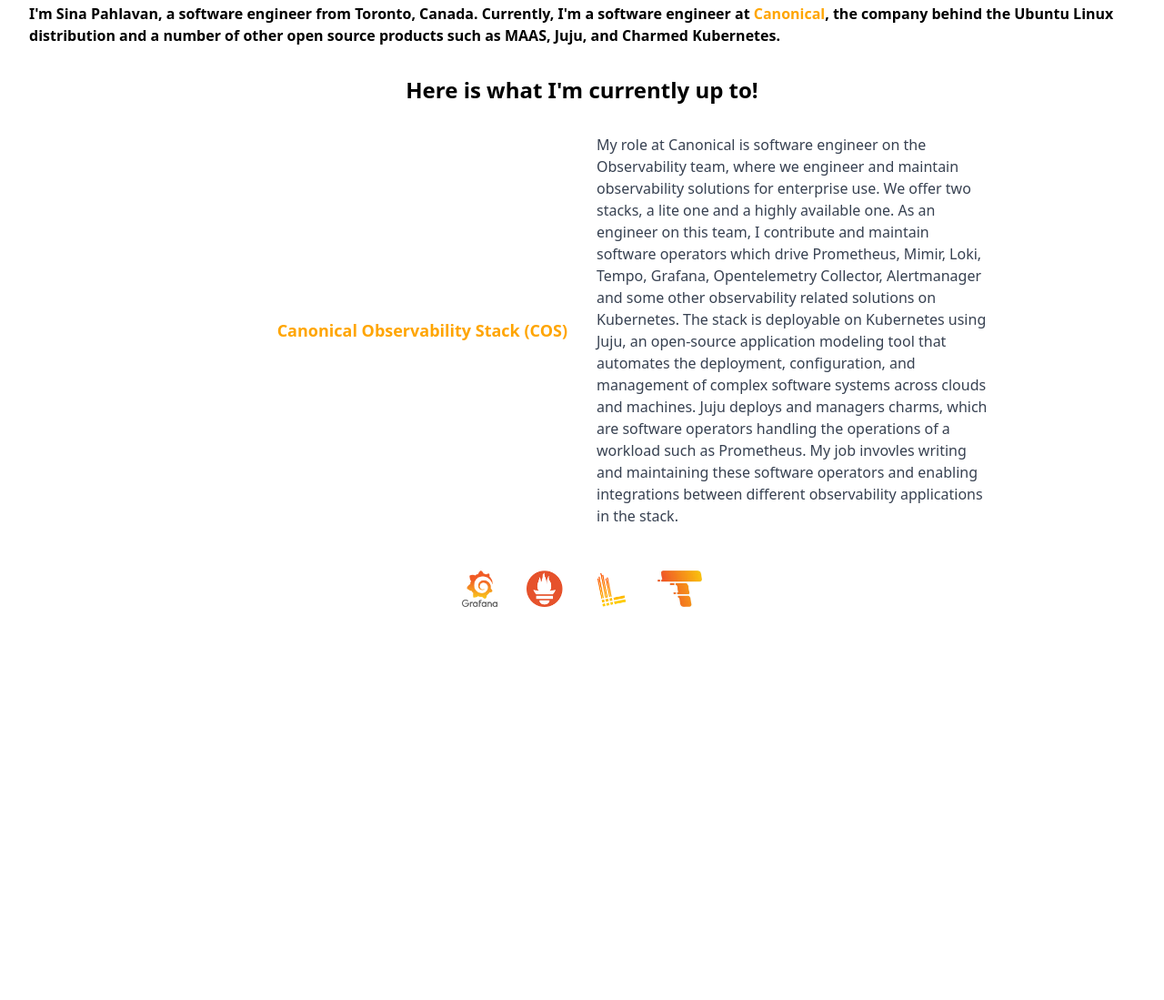
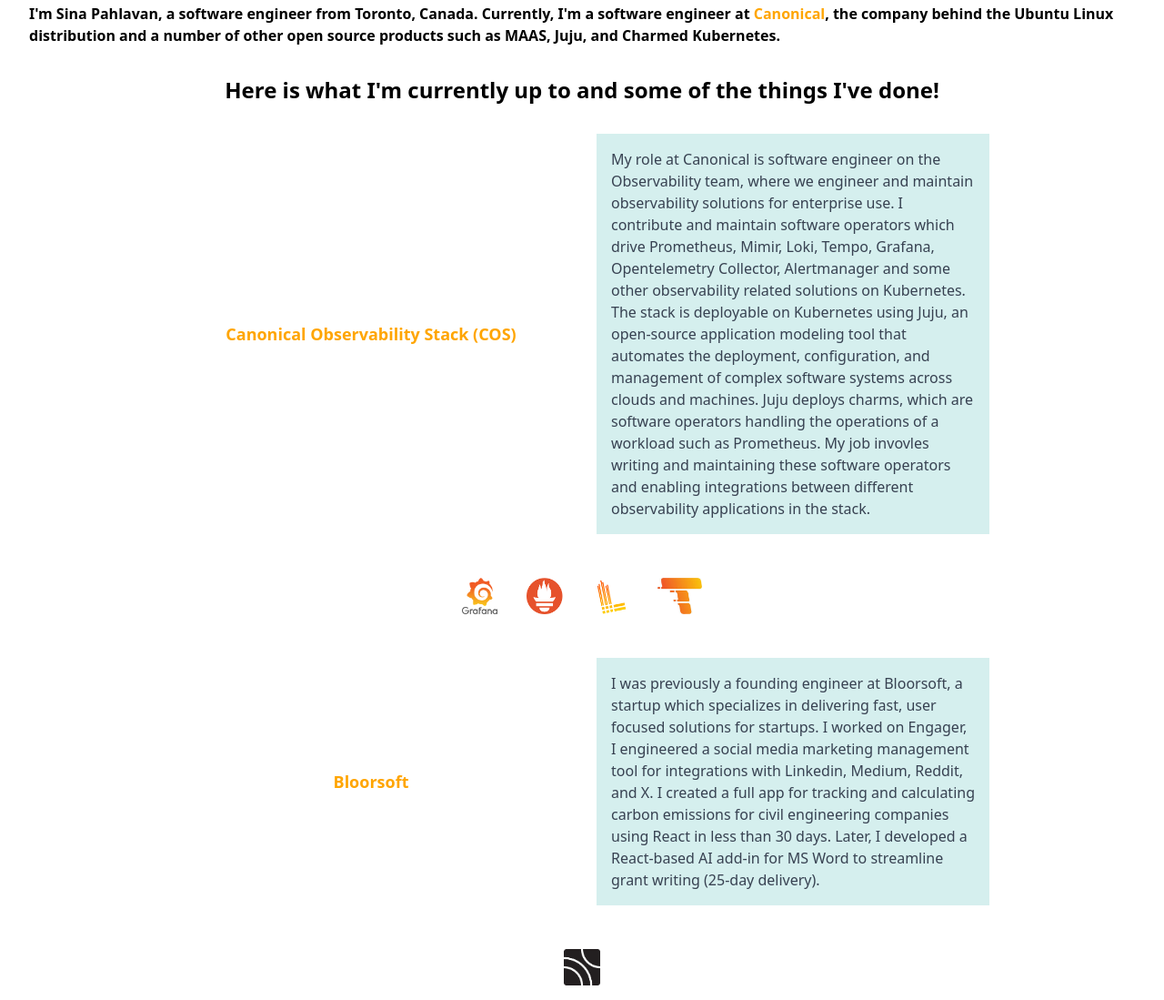
Before and after one commit to sinapah/sinaPah.github.io, a plain HTML site: page index.html in a window 1280 px wide. Shown: the part 157-1256 px from the top of the page at 91% size. Before the commit the page ends 840 px from the top, so only its background shows below. Drawn offline with nearby package versions, Linux system fonts and the light colour scheme.

Commit message:
add section

```diff
--- a/index.html
+++ b/index.html
@@ -48,18 +48,18 @@
     </div>
     <div class="flex flex-col space-y-4 justify-center items-center mt-8">
       <h1 class="text-2xl font-bold">
-        Here is what I'm currently up to!
+        Here is what I'm currently up to and some of the things I've done!
       </h1>
     </div>
     <div class="max-w-4xl mx-auto grid grid-cols-2 gap-8 items-center py-8">
-      <div class="text-right font-semibold text-lg">
+      <div class="text-center font-semibold text-lg">
         <a href="https://charmhub.io/topics/canonical-observability-stack" class="text-[#FFA500]">Canonical Observability Stack (COS)</a>
       </div>
-      <div class="text-left text-gray-700">
+      <div class="text-left text-gray-700 bg-[#d5efee] p-4">
         My role at Canonical is software engineer on the Observability team, where we engineer and maintain observability solutions for enterprise use.
-        We offer two stacks, a lite one and a highly available one. As an engineer on this team, I contribute and maintain software operators which drive Prometheus, Mimir, Loki, Tempo, Grafana, Opentelemetry Collector, Alertmanager and some other observability related solutions on Kubernetes.
+        I contribute and maintain software operators which drive Prometheus, Mimir, Loki, Tempo, Grafana, Opentelemetry Collector, Alertmanager and some other observability related solutions on Kubernetes.
         The stack is deployable on Kubernetes using Juju, an open-source application modeling tool that automates the deployment, configuration, and management of complex software systems across clouds and machines.
-        Juju deploys and managers charms, which are software operators handling the operations of a workload such as Prometheus.
+        Juju deploys charms, which are software operators handling the operations of a workload such as Prometheus.
         My job invovles writing and maintaining these software operators and enabling integrations between different observability applications in the stack.
       </div>
     </div>
@@ -69,6 +69,20 @@
       <img src="logos/loki.png" alt="Loki" class="h-10">
       <img src="logos/tempo.jpeg" alt="Tempo" class="h-10">
     </div>
+    <div class="max-w-4xl mx-auto grid grid-cols-2 gap-8 items-center py-8">
+      <div class="text-center font-semibold text-lg">
+        <a href="https://charmhub.io/topics/canonical-observability-stack" class="text-[#FFA500]">Bloorsoft</a>
+      </div>
+      <div class="text-left text-gray-700 bg-[#d5efee] p-4">
+          I was previously a founding engineer at Bloorsoft, a startup which specializes in delivering fast, user focused solutions for startups.
+          I worked on Engager, I engineered a social media marketing management tool for integrations with Linkedin, Medium, Reddit, and X.
+          I created a full app for tracking and calculating carbon emissions for civil engineering companies using React in less than 30 days.
+          Later, I developed a React-based AI add-in for MS Word to streamline grant writing (25-day delivery).
+      </div>
+    </div>
+    <div class="max-w-4xl mx-auto flex justify-center items-center gap-8 py-4">
+      <img src="logos/bloorsoft.png" alt="Grafana" class="h-10">
+    </div>
 
   </body>
 </html>
```
Also changed, not shown: logos/bloorsoft.png (added).
